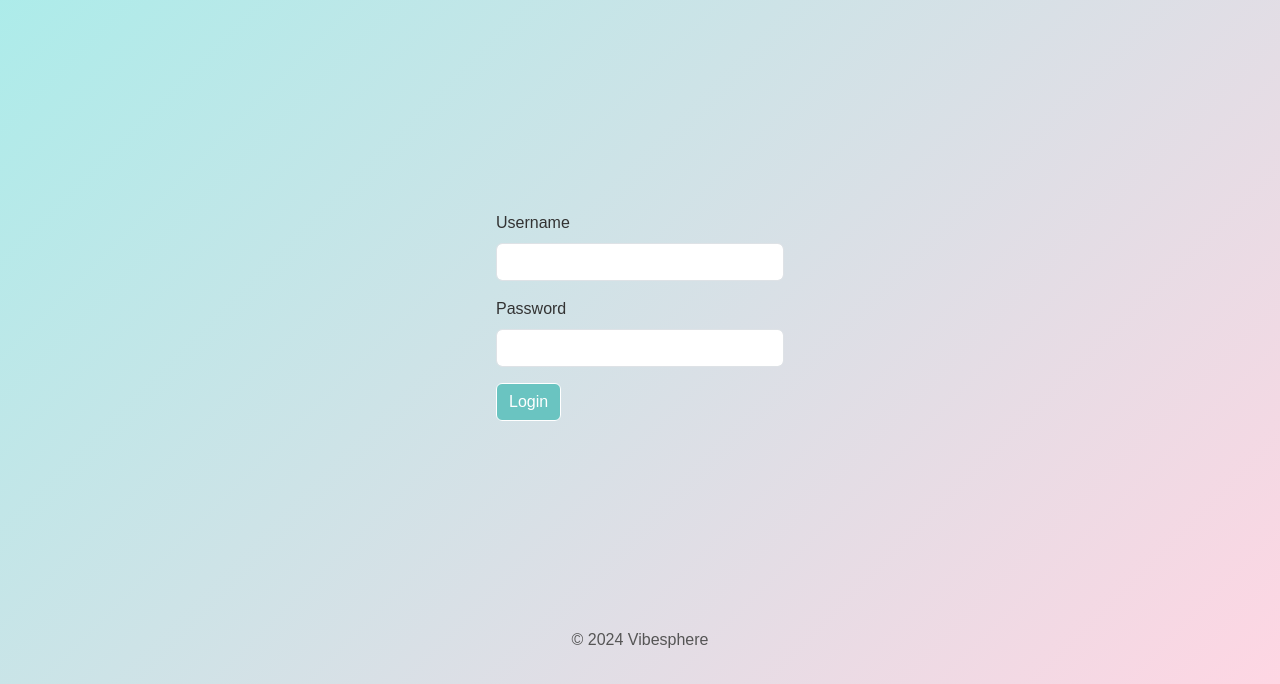
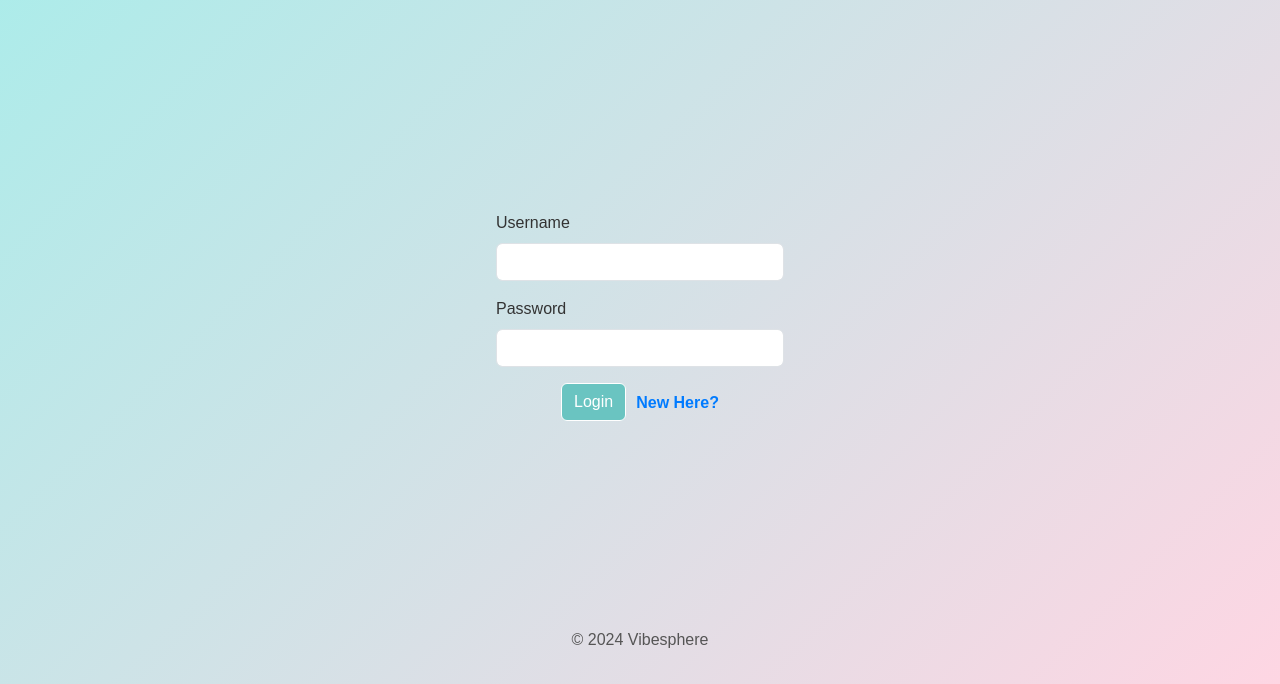
Before and after one commit to rjma341/microbloglite, a plain HTML site: page microbloglite-frontend/index.html in a window 1280 px wide. Shown: the part 116-800 px from the top of the page. Drawn offline with nearby package versions, Linux system fonts and the light colour scheme.

```diff
--- a/microbloglite-frontend/index.html
+++ b/microbloglite-frontend/index.html
@@ -49,6 +49,23 @@
         display: flex;
         justify-content: center;
         align-items: center;
+        flex-direction: column;
+      }
+
+      .link-container {
+        display: flex;
+        gap: 10px;
+        justify-content: center;
+      }
+
+      .plain-link {
+        text-decoration: none;
+        color: #007bff;
+        font-weight: bold;
+      }
+
+      .plain-link:hover {
+        text-decoration: underline;
       }
     </style>
   </head>
@@ -81,9 +98,13 @@
           />
         </div>
 
-        <button id="loginButton" type="submit" class="btn btn-primary d-flex btn1">
-          Login
-        </button>
+        <div class="link-container">
+          <button id="loginButton" type="submit" class="btn btn-primary d-flex btn1">
+            Login
+          </button>
+          <!-- Plain link (no button styling) -->
+          <a href="signup.html" class="plain-link mt-2">New Here?</a>
+        </div>
       </form>
     </main>
 
```
Also changed, not shown: microbloglite-frontend/posts.html (+1 -1 lines), microbloglite-frontend/posts.js (+0 -28 lines), microbloglite-frontend/profile.html (+1 -1 lines).
